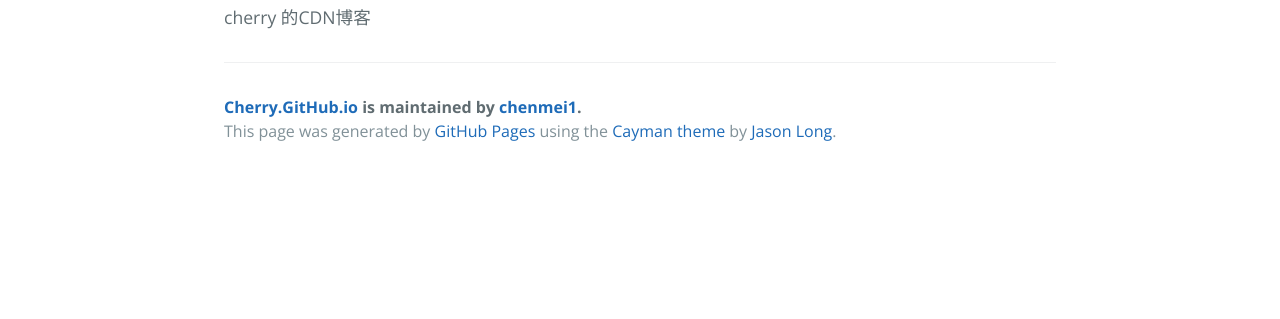
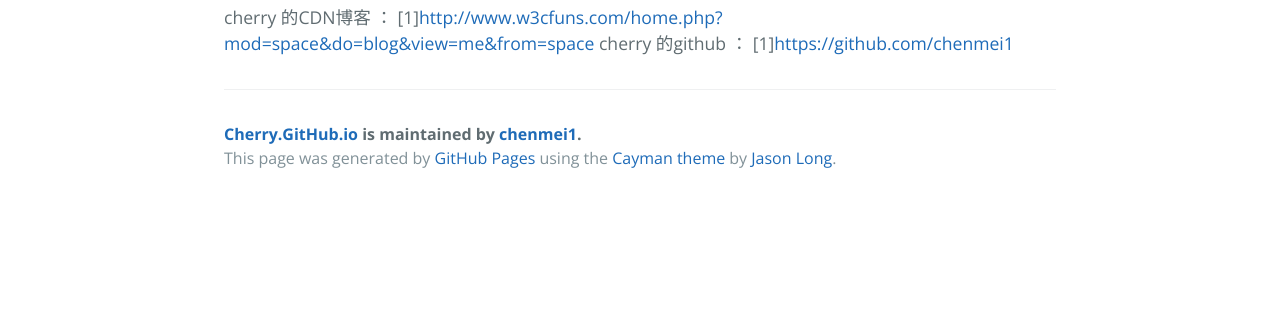
Before and after one commit to chenmei1/blog, a plain HTML site: page index.html in a window 1280 px wide. Shown: the part 481-800 px from the top of the page. Drawn offline with nearby package versions, Linux system fonts and the light colour scheme.

```diff
--- a/index.html
+++ b/index.html
@@ -22,7 +22,8 @@
       <h1>
 <a id="cherrygithubio" class="anchor" href="#cherrygithubio" aria-hidden="true"><span class="octicon octicon-link"></span></a>cherry.github.io</h1>
 
-<p>cherry 的CDN博客</p>
+<p>cherry 的CDN博客 ： [1]<a href="http://www.w3cfuns.com/home.php?mod=space&amp;do=blog&amp;view=me&amp;from=space">http://www.w3cfuns.com/home.php?mod=space&amp;do=blog&amp;view=me&amp;from=space</a>
+cherry 的github ： [1]<a href="https://github.com/chenmei1">https://github.com/chenmei1</a></p>
 
       <footer class="site-footer">
         <span class="site-footer-owner"><a href="https://github.com/chenmei1/cherry.github.io">Cherry.GitHub.io</a> is maintained by <a href="https://github.com/chenmei1">chenmei1</a>.</span>
--- a/params.json
+++ b/params.json
@@ -1 +1 @@
-{"name":"Cherry.GitHub.io","tagline":"cherry 的CDN博客","body":"# cherry.github.io\r\ncherry 的CDN博客\r\n","google":"","note":"Don't delete this file! It's used internally to help with page regeneration."}
+{"name":"Cherry.GitHub.io","tagline":"cherry 的CDN博客","body":"# cherry.github.io\r\ncherry 的CDN博客 ： [1]http://www.w3cfuns.com/home.php?mod=space&do=blog&view=me&from=space\r\ncherry 的github ： [1]https://github.com/chenmei1\r\n","google":"","note":"Don't delete this file! It's used internally to help with page regeneration."}
```
